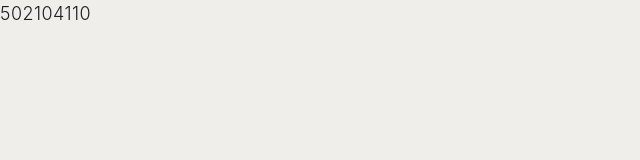
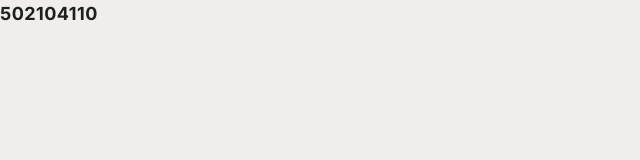
Before and after one commit to koma104/502104110, a Next.js app: page / in a window 1280 px wide. Shown: the top 160 px of the page, without its empty margins (0-640 px from the left). Built offline with nearby package versions, Linux system fonts and the light colour scheme.

Commit message:
feat: Interフォントの実装とロゴのスタイリング調整

```diff
--- a/src/app/globals.css
+++ b/src/app/globals.css
@@ -14,6 +14,7 @@
   --color-custom-gray: var(--color-custom-gray);
   --color-custom-light-gray: var(--color-custom-light-gray);
   --color-custom-muted: var(--color-custom-muted);
+  --font-sans: var(--font-inter), -apple-system, BlinkMacSystemFont, 'Segoe UI', 'Roboto', sans-serif;
 }
 
 * {
@@ -27,7 +28,7 @@ html {
 }
 
 body {
-  font-family: 'Inter', -apple-system, BlinkMacSystemFont, 'Segoe UI', 'Roboto', sans-serif;
+  font-family: var(--font-sans);
   line-height: 1.6;
   overflow-x: hidden;
 }
--- a/src/app/layout.tsx
+++ b/src/app/layout.tsx
@@ -1,5 +1,11 @@
 import type { Metadata } from "next";
+import { Inter } from "next/font/google";
 import "./globals.css";
+
+const inter = Inter({
+  subsets: ["latin"],
+  variable: "--font-inter",
+});
 
 export const metadata: Metadata = {
   title: "Portfolio",
@@ -13,7 +19,7 @@ export default function RootLayout({
 }>) {
   return (
     <html lang="ja">
-      <body className="antialiased">
+      <body className={`${inter.variable} antialiased`}>
         {children}
       </body>
     </html>
--- a/src/app/page.tsx
+++ b/src/app/page.tsx
@@ -4,7 +4,7 @@ export default function Home() {
       {/* Header */}
       <header className="fixed top-0 left-0 w-full z-50 p-6">
         <div className="max-w-7xl mx-auto">
-          <h1 className="text-lg font-light tracking-wide">
+          <h1 className="text-lg font-bold tracking-wide" style={{ fontFamily: 'var(--font-inter)' }}>
             502104110
           </h1>
         </div>
```
